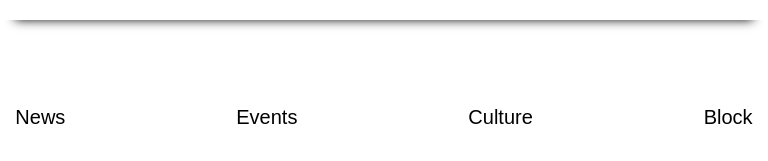
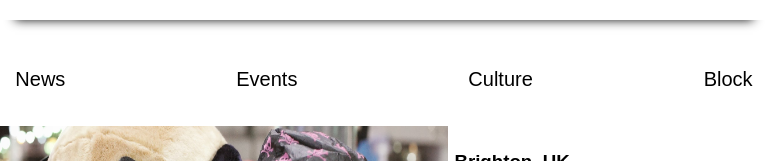
Before and after one commit to madhuprya/reponsiveWebPage, a plain HTML site: page index.html in a window 768 px wide. Shown: the part 106-267 px from the top of the page. Drawn offline with Linux system fonts and the light colour scheme.

Commit message:
margin changed for tobar menu

```diff
--- a/css/style.css
+++ b/css/style.css
@@ -224,7 +224,7 @@ tr:nth-child(odd){
    }
    #menu{
        width: 96%;
-       margin: 25% 2% 0% 2%;
+       margin: 20% 2% 0% 2%;
        display: block;
    }
    #menu>ul{
```
